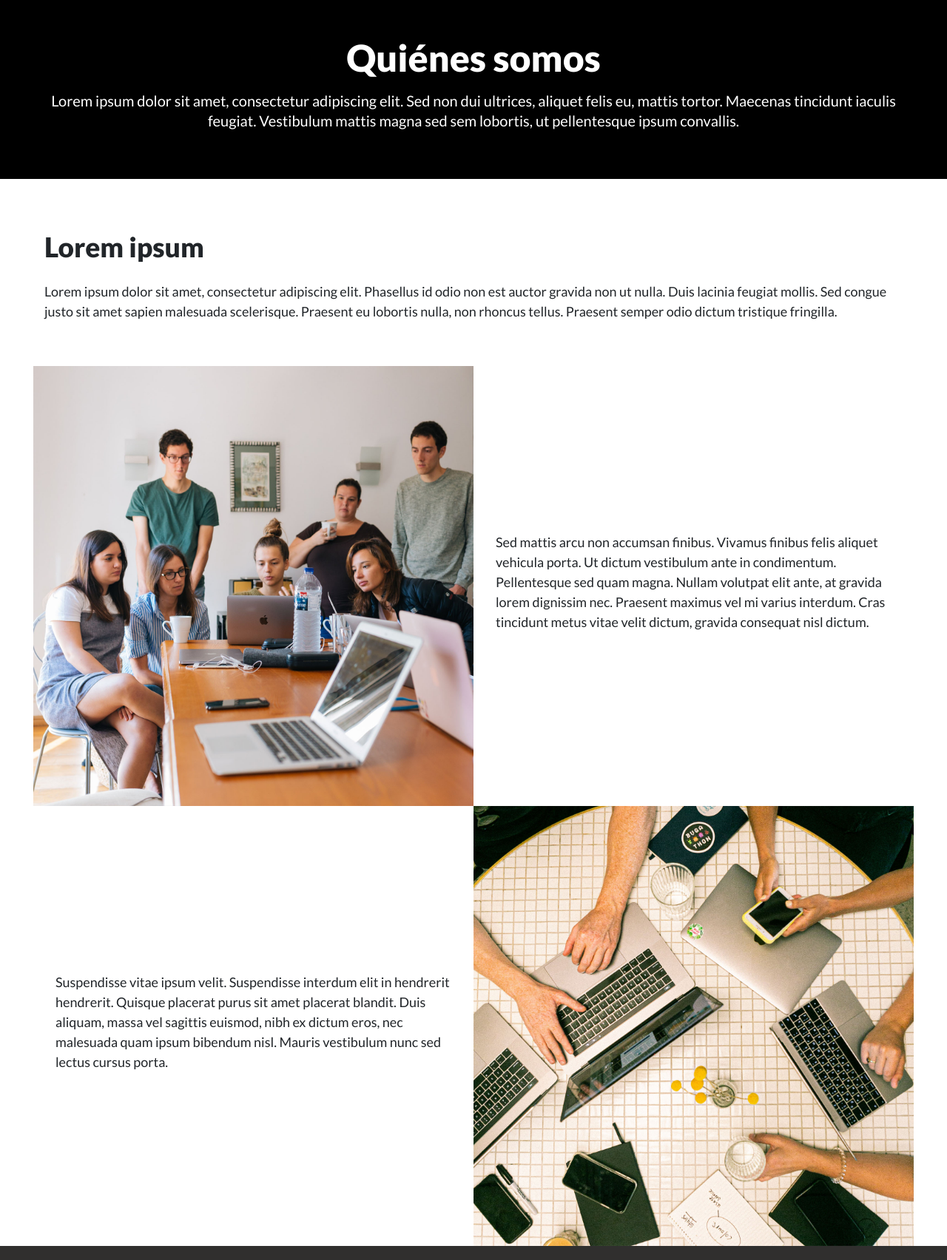
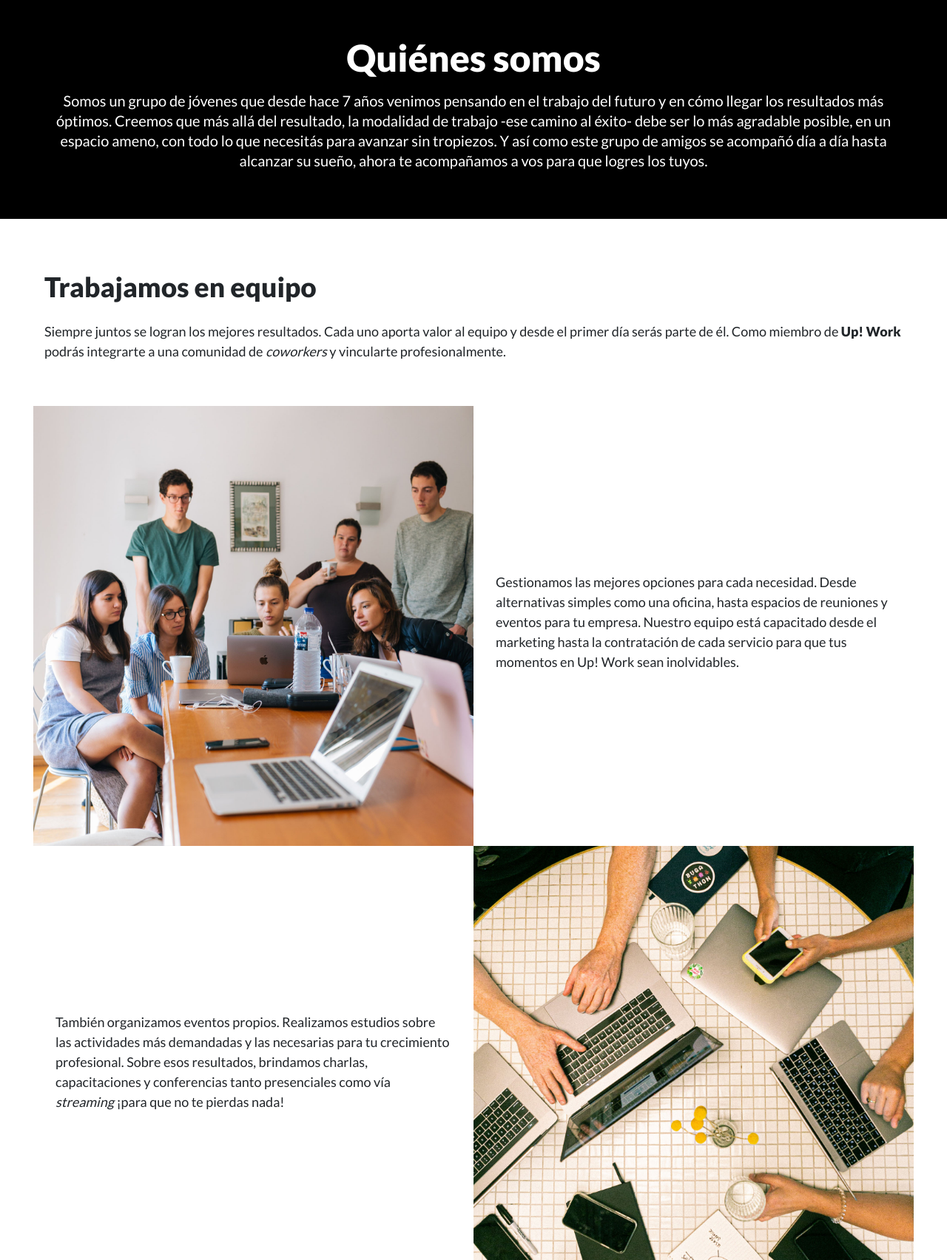
Before and after one commit to victorialaudg/wework_DIANI, a plain HTML site: page paginas/quienessomos.html in a window 1280 px wide. Shown: the part 522-2226 px from the top of the page at 74% size. Drawn offline with nearby package versions, Linux system fonts and the light colour scheme; files whose address does not match are found by name.

Commit message:
primeros cambios para la pre-entrega

```diff
--- a/paginas/quienessomos.html
+++ b/paginas/quienessomos.html
@@ -47,21 +47,21 @@
             <div class="aperturaintro">
                 <div data-aos="fade-up" data-aos-delay="200">
                     <h1>Quiénes somos</h1>
-                    <p>Lorem ipsum dolor sit amet, consectetur adipiscing elit. Sed non dui ultrices, aliquet felis eu, mattis tortor. Maecenas tincidunt iaculis feugiat. Vestibulum mattis magna sed sem lobortis, ut pellentesque ipsum convallis.</p>
+                    <p>Somos un grupo de jóvenes que desde hace 7 años venimos pensando en el trabajo del futuro y en cómo llegar los resultados más óptimos. Creemos que más allá del resultado, la modalidad de trabajo -ese camino al éxito- debe ser lo más agradable posible, en un espacio ameno, con todo lo que necesitás para avanzar sin tropiezos. Y así como este grupo de amigos se acompañó día a día hasta alcanzar su sueño, ahora te acompañamos a vos para que logres los tuyos.</p>
                 </div>
             </div>
         </section>
 
         <section data-aos="fade-up" data-aos-delay="500">
-            <h2>Lorem ipsum</h2>
-            <p>Lorem ipsum dolor sit amet, consectetur adipiscing elit. Phasellus id odio non est auctor gravida non ut nulla. Duis lacinia feugiat mollis. Sed congue justo sit amet sapien malesuada scelerisque. Praesent eu lobortis nulla, non rhoncus tellus. Praesent semper odio dictum tristique fringilla.</p>
+            <h2>Trabajamos en equipo</h2>
+            <p>Siempre juntos se logran los mejores resultados. Cada uno aporta valor al equipo y desde el primer día serás parte de él. Como miembro de <b>Up! Work</b> podrás integrarte a una comunidad de <i>coworkers</i> y vincularte profesionalmente.</p>
         </section>
         <section class="cuadros cols">
             <div class="col areaimg" data-aos="fade-right" data-aos-delay="300">
                 <img src="../assets/img/quienessomos2.jpg" alt="imagen">
             </div>
             <div class="col areatxt" data-aos="fade-left" data-aos-delay="300">
-                <p>Sed mattis arcu non accumsan finibus. Vivamus finibus felis aliquet vehicula porta. Ut dictum vestibulum ante in condimentum. Pellentesque sed quam magna. Nullam volutpat elit ante, at gravida lorem dignissim nec. Praesent maximus vel mi varius interdum. Cras tincidunt metus vitae velit dictum, gravida consequat nisl dictum.</p>
+                <p>Gestionamos las mejores opciones para cada necesidad. Desde alternativas simples como una  oficina, hasta espacios de reuniones y eventos para tu empresa. Nuestro equipo está capacitado desde el marketing hasta la contratación de cada servicio para que tus momentos en <b></b>Up! Work</b> sean inolvidables.</p>
             </div>
         </section>
         <section class="cuadros cols inverse">
@@ -69,7 +69,7 @@
                 <img src="../assets/img/quienessomos3.jpg" alt="imagen">
             </div>
             <div class="col areatxt" data-aos="fade-right" data-aos-delay="300">
-                <p>Suspendisse vitae ipsum velit. Suspendisse interdum elit in hendrerit hendrerit. Quisque placerat purus sit amet placerat blandit. Duis aliquam, massa vel sagittis euismod, nibh ex dictum eros, nec malesuada quam ipsum bibendum nisl. Mauris vestibulum nunc sed lectus cursus porta.</p>
+                <p>También organizamos eventos propios. Realizamos estudios sobre las actividades más demandadas y las necesarias para tu crecimiento profesional. Sobre esos resultados, brindamos charlas, capacitaciones y conferencias tanto presenciales como vía <i>streaming</i> ¡para que no te pierdas nada!</p>
             </div>
         </section>
     </main>
```
Also changed, not shown: css/home.css (+6 -1 lines), index.html (+6 -5 lines), paginas/servicios.html (+1 -1 lines).
